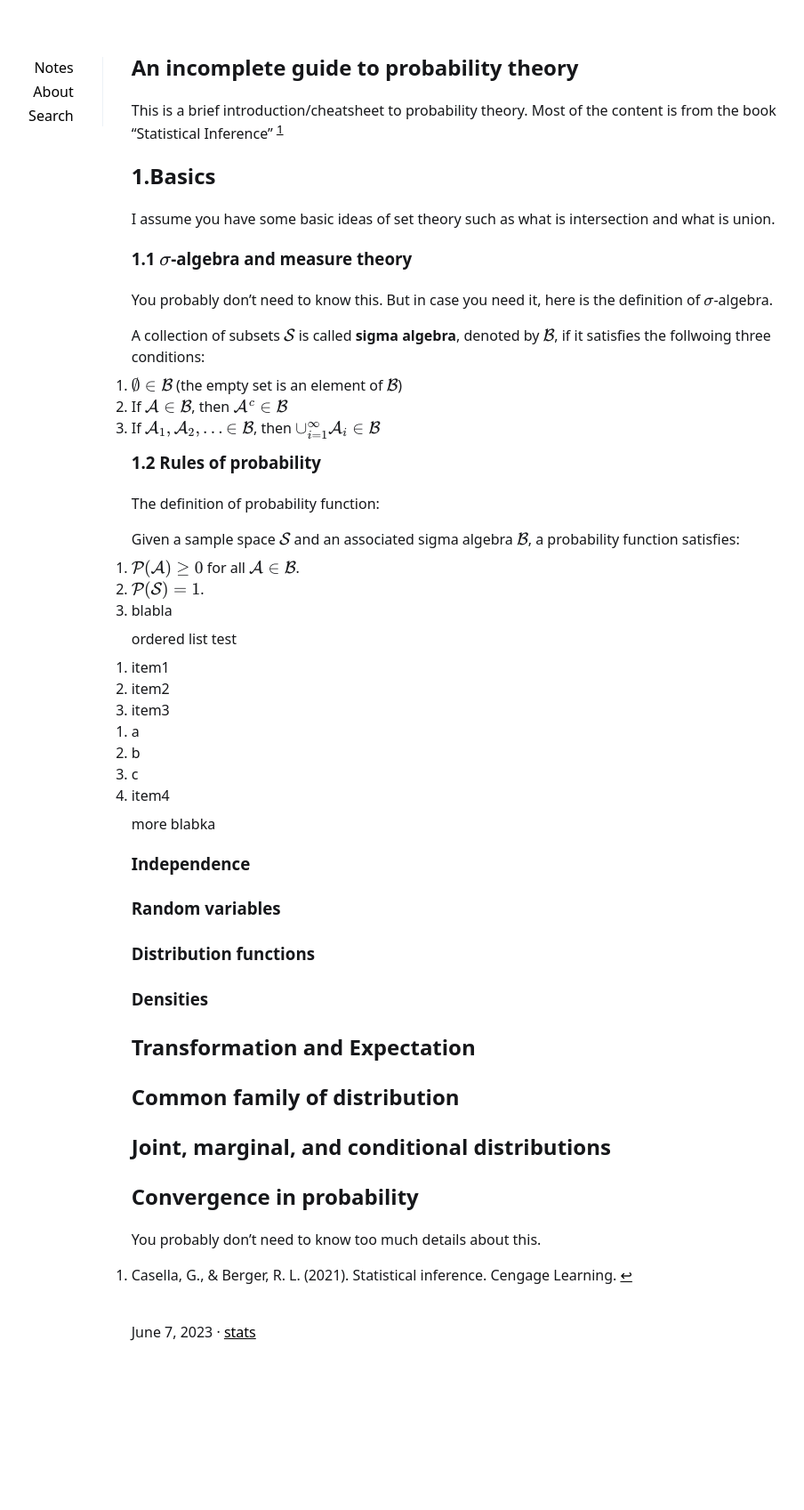
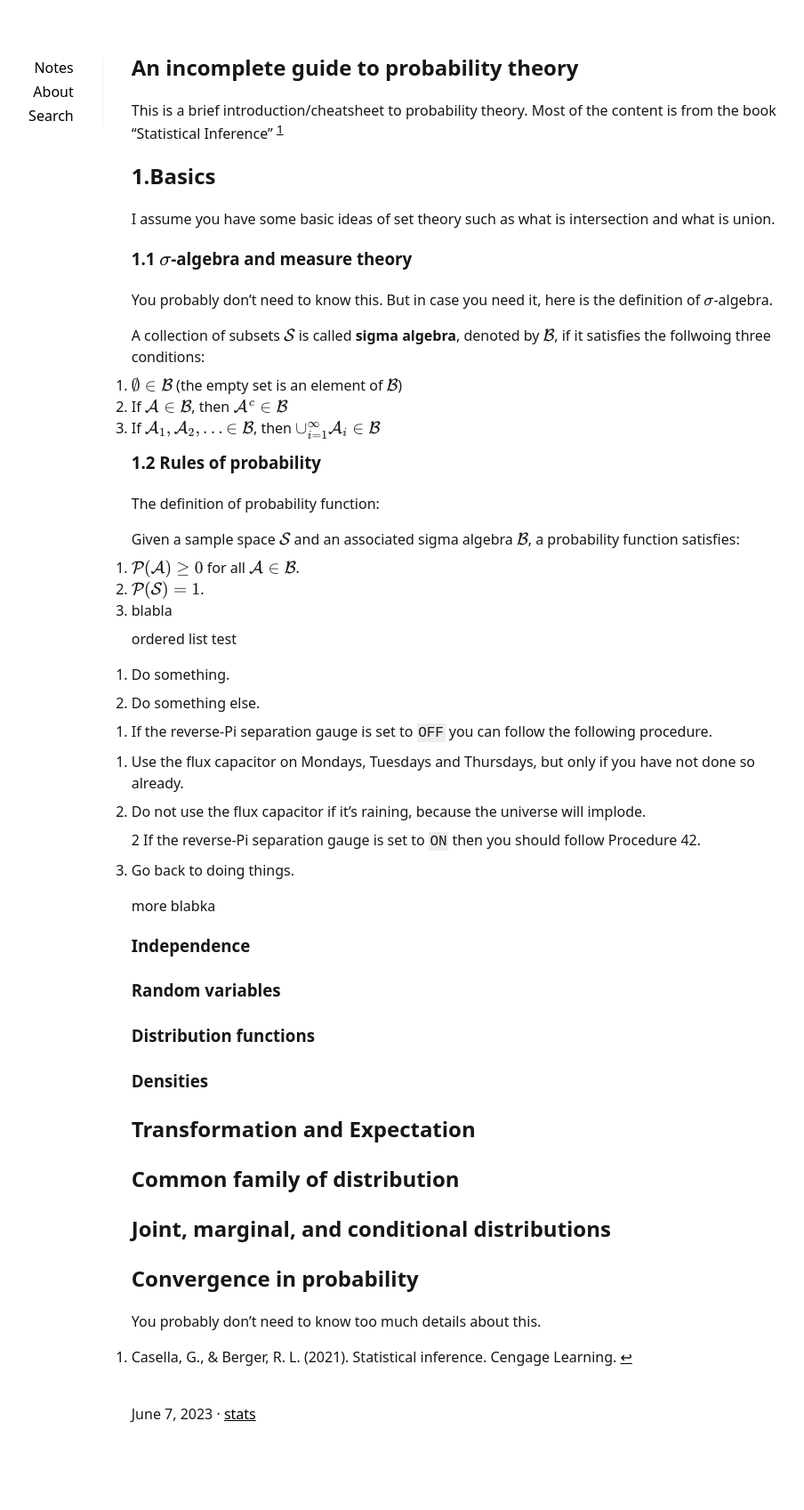
Before and after one commit to acneyouth1996/notes, a Jekyll site: the page built from _posts/2023-06-07-prob-theory.md, in a window 1280 px wide. Shown: the whole page at 89% size, without its empty margins (205-1109 px from the left). Built offline with Jekyll 4.4.1, drawn with Linux system fonts in a browser that asks for light colours; before the commit the page ends 1605 px from its top, so only the background shows below that.

Commit message:
new post

```diff
--- a/_posts/2023-06-07-prob-theory.md
+++ b/_posts/2023-06-07-prob-theory.md
@@ -40,13 +40,23 @@ Given a sample space $$\mathcal{S}$$ and an associated sigma algebra $$\mathcal{
 ordered list test
 
 
-1.  item1
-2.  item2
-3.  item3
-    1.  a
-    2.  b
-    3.  c
-4.  item4
+1. Do something.
+
+2. Do something else.
+
+    1. If the reverse-Pi separation gauge is set to `OFF` you can follow
+       the following procedure.
+
+        1. Use the flux capacitor on Mondays, Tuesdays and Thursdays, but
+           only if you have not done so already.
+
+        2. Do not use the flux capacitor if it's raining, because the
+            universe will implode.
+
+    2 If the reverse-Pi separation gauge is set to `ON` then you
+       should follow Procedure 42.
+
+3. Go back to doing things.
 
 more blabka
 
```
Also changed, not shown: 7 other files.
